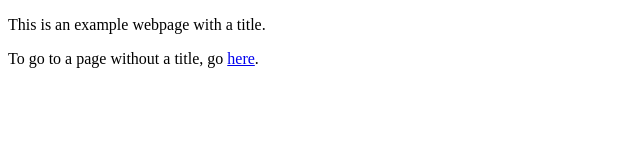
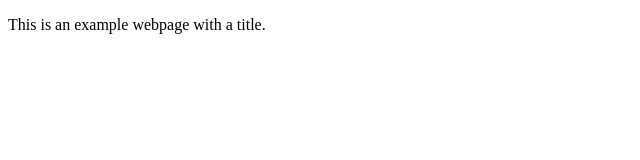
Before and after one commit to yongwenxin/yongwenxin.github.io, a plain HTML site: page index.html in a window 1280 px wide. Shown: the whole page, without its empty margins (0-640 px from the left). Drawn offline with Linux system fonts and the light colour scheme.

Commit message:
Update index.html

```diff
--- a/index.html
+++ b/index.html
@@ -6,6 +6,5 @@
     </head>
     <body>
         <p>This is an example webpage with a title.</p>
-        <p>To go to a page without a title, go <a href="website_without_title.html">here</a>.</p>
     </body>
 </html>
```
